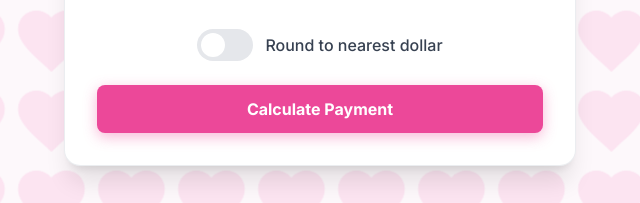
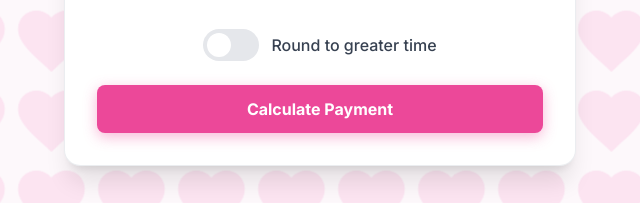
Before and after one commit to RyzerG/participantpay, a plain HTML site: page index.html in a window 1280 px wide. Shown: the part 468-671 px from the top of the page, 320-960 px from the left. Drawn offline with nearby package versions, Linux system fonts and the light colour scheme.

Commit message:
fix labels for clarity

```diff
--- a/index.html
+++ b/index.html
@@ -3,7 +3,7 @@
 <head>
     <meta charset="UTF-8">
     <meta name="viewport" content="width=device-width, initial-scale=1.0">
-    <title>Participant Payment Calculator</title>
+    <title>Participant Compensation</title>
     <script src="https://cdn.tailwindcss.com"></script>
     <link rel="stylesheet" href="style.css">
     <link rel="preconnect" href="https://fonts.googleapis.com">
@@ -58,7 +58,7 @@
                         <div class="dot absolute left-1 top-1 bg-white w-6 h-6 rounded-full transition-transform"></div>
                     </div>
                     <div class="ml-3 text-gray-700 font-medium">
-                        Round to nearest dollar
+                        Round to greater time
                     </div>
                 </label>
             </div>
```
